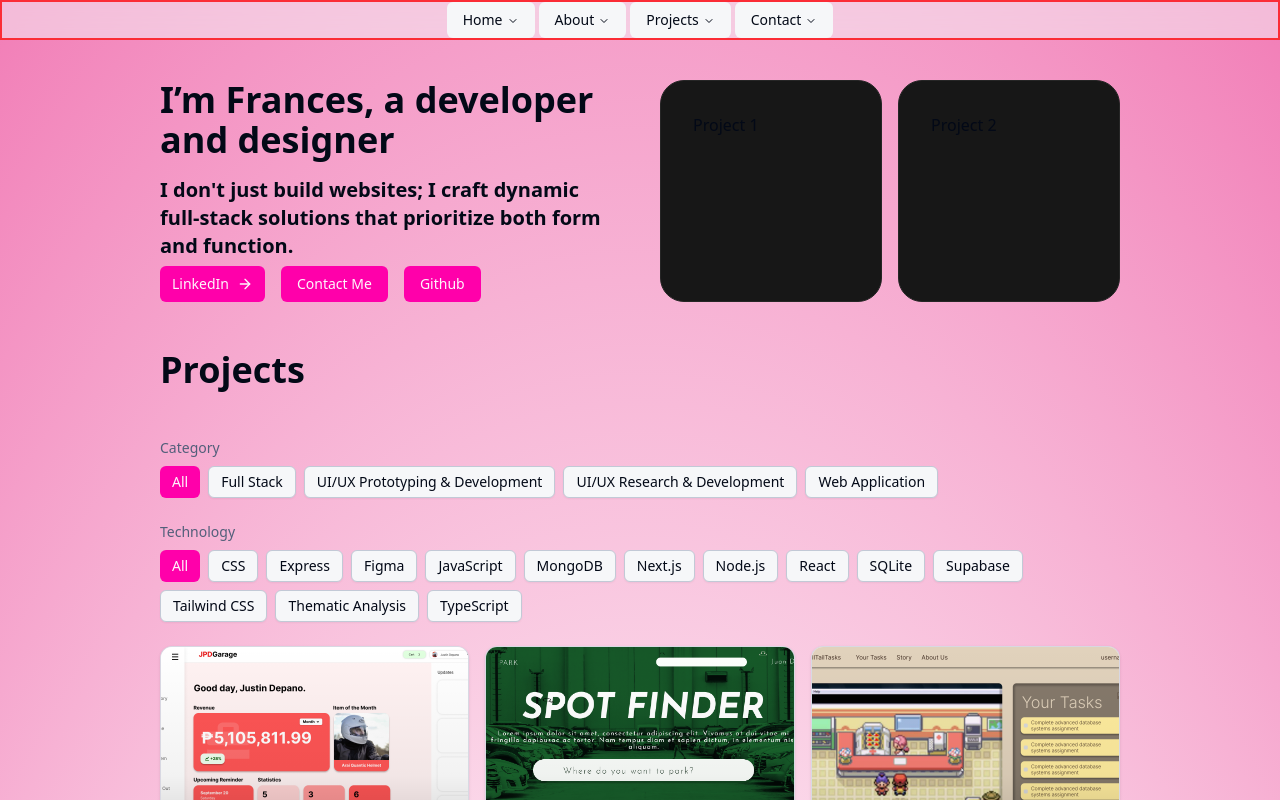
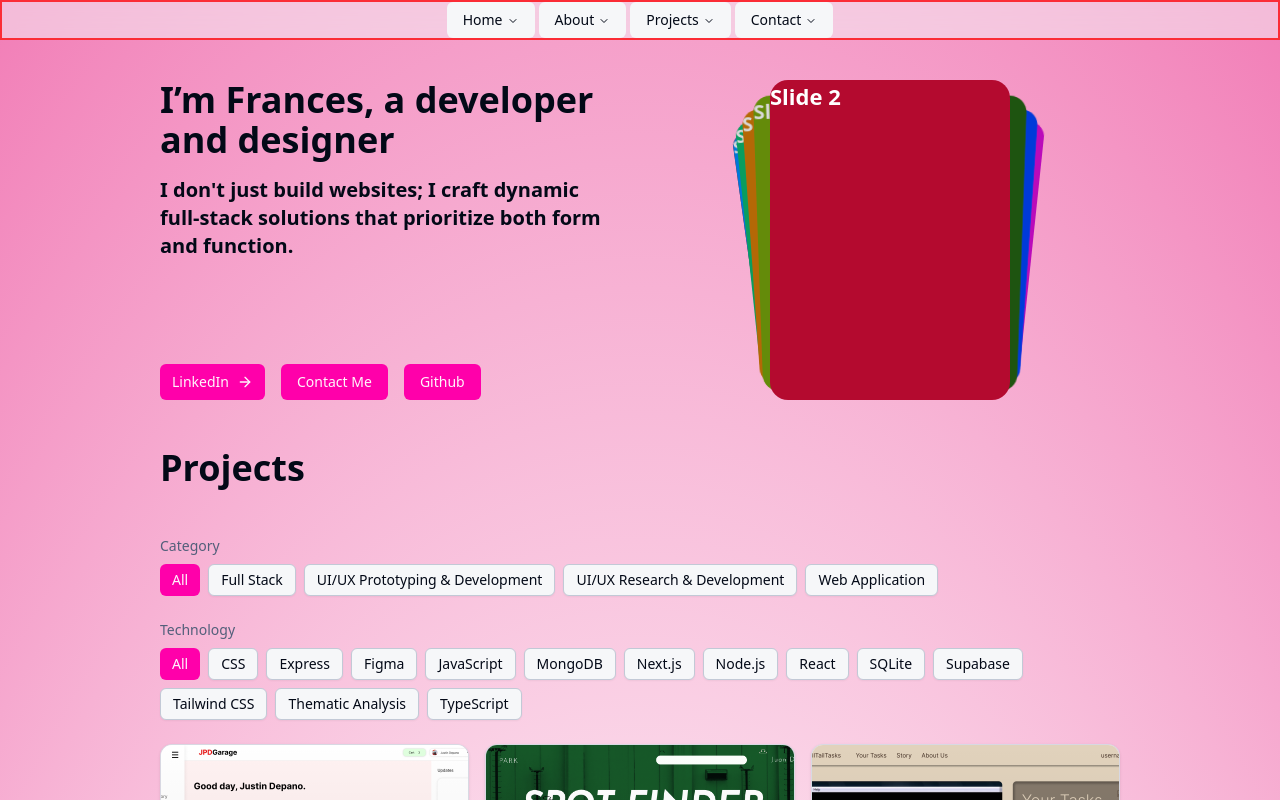
Before and after one commit to frncs-dc/portfolio, a Next.js app: page / in a window 1280 px wide. Shown: the top 800 px of the page. Built offline with nearby package versions, Linux system fonts and the light colour scheme.

Commit message:
feat: changed to project swiper for heroSection

```diff
--- a/package.json
+++ b/package.json
@@ -19,9 +19,10 @@
     "embla-carousel-react": "^8.6.0",
     "gsap": "^3.13.0",
     "lucide-react": "^0.541.0",
-    "next": "15.3.0",
+    "next": "^15.5.12",
     "react": "^19.0.0",
     "react-dom": "^19.0.0",
+    "swiper": "^12.1.2",
     "tailwind-merge": "^3.3.1"
   },
   "devDependencies": {
--- a/src/app/globals.css
+++ b/src/app/globals.css
@@ -272,3 +272,59 @@
     transform: translateY(-4px);
     transition: transform 0.2s ease;
 }
+
+/* Swiper styles */
+.swiper {
+    width: 240px;
+    height: 320px;
+}
+
+.swiper-slide {
+    display: flex;
+    align-items: center;
+    justify-content: center;
+    border-radius: 18px;
+    font-size: 22px;
+    font-weight: bold;
+    color: #fff;
+}
+
+.swiper-slide:nth-child(1n) {
+    background-color: rgb(206, 17, 17);
+}
+
+.swiper-slide:nth-child(2n) {
+    background-color: rgb(0, 140, 255);
+}
+
+.swiper-slide:nth-child(3n) {
+    background-color: rgb(10, 184, 111);
+}
+
+.swiper-slide:nth-child(4n) {
+    background-color: rgb(211, 122, 7);
+}
+
+.swiper-slide:nth-child(5n) {
+    background-color: rgb(118, 163, 12);
+}
+
+.swiper-slide:nth-child(6n) {
+    background-color: rgb(180, 10, 47);
+}
+
+.swiper-slide:nth-child(7n) {
+    background-color: rgb(35, 99, 19);
+}
+
+.swiper-slide:nth-child(8n) {
+    background-color: rgb(0, 68, 255);
+}
+
+.swiper-slide:nth-child(9n) {
+    background-color: rgb(218, 12, 218);
+}
+
+.swiper-slide:nth-child(10n) {
+    background-color: rgb(54, 94, 77);
+}
--- a/src/components/heroSection.js
+++ b/src/components/heroSection.js
@@ -4,6 +4,7 @@
 import { Button } from "@/components/ui/button";
 import ShinyText from "@/components/ShinyText";
 import { ArrowRightIcon } from "lucide-react";
+import ProjectSwiper from "@/components/projectSwiper";
 
 export default function HeroSection() {
     const handleProjectClick = (projectNumber) => {
@@ -69,21 +70,8 @@
             </div>
 
             {/* Project Previews */}
-            <div className="flex-1 grid grid-cols-2 gap-4 items-start self-stretch">
-                <SpotlightCard
-                    className="custom-spotlight-card aspect-square"
-                    spotlightColor="rgba(236, 72, 153, 0.25)"
-                    onClick={() => handleProjectClick(1)}
-                >
-                    Project 1
-                </SpotlightCard>
-                <SpotlightCard
-                    className="custom-spotlight-card aspect-square"
-                    spotlightColor="rgba(236, 72, 153, 0.25)"
-                    onClick={() => handleProjectClick(2)}
-                >
-                    Project 2
-                </SpotlightCard>
+            <div className="flex-1 gap-4">
+                <ProjectSwiper />
             </div>
         </section>
     );
--- /dev/null
+++ b/src/components/projectSwiper.jsx
@@ -0,0 +1,41 @@
+// Import Swiper React components
+import { Swiper, SwiperSlide } from "swiper/react";
+
+// Import Swiper styles
+import "swiper/css";
+import "swiper/css/effect-cards";
+
+// import required modules
+import { Autoplay, EffectCards } from "swiper/modules";
+
+export default function ProjectSwiper() {
+    return (
+        <>
+            <Swiper
+                effect={"cards"}
+                grabCursor={true}
+                modules={[EffectCards, Autoplay]}
+                className="mySwiper"
+                autoplay={{
+                    delay: 2000,
+                    disableOnInteraction: false,
+                }}
+                loop={true}
+                pagination={{
+                    clickable: true,
+                }}
+                navigation={true}
+            >
+                <SwiperSlide>Slide 1</SwiperSlide>
+                <SwiperSlide>Slide 2</SwiperSlide>
+                <SwiperSlide>Slide 3</SwiperSlide>
+                <SwiperSlide>Slide 4</SwiperSlide>
+                <SwiperSlide>Slide 5</SwiperSlide>
+                <SwiperSlide>Slide 6</SwiperSlide>
+                <SwiperSlide>Slide 7</SwiperSlide>
+                <SwiperSlide>Slide 8</SwiperSlide>
+                <SwiperSlide>Slide 9</SwiperSlide>
+            </Swiper>
+        </>
+    );
+}
```
Also changed, not shown: 1 other file (tests, documents, lock files or other folders).
